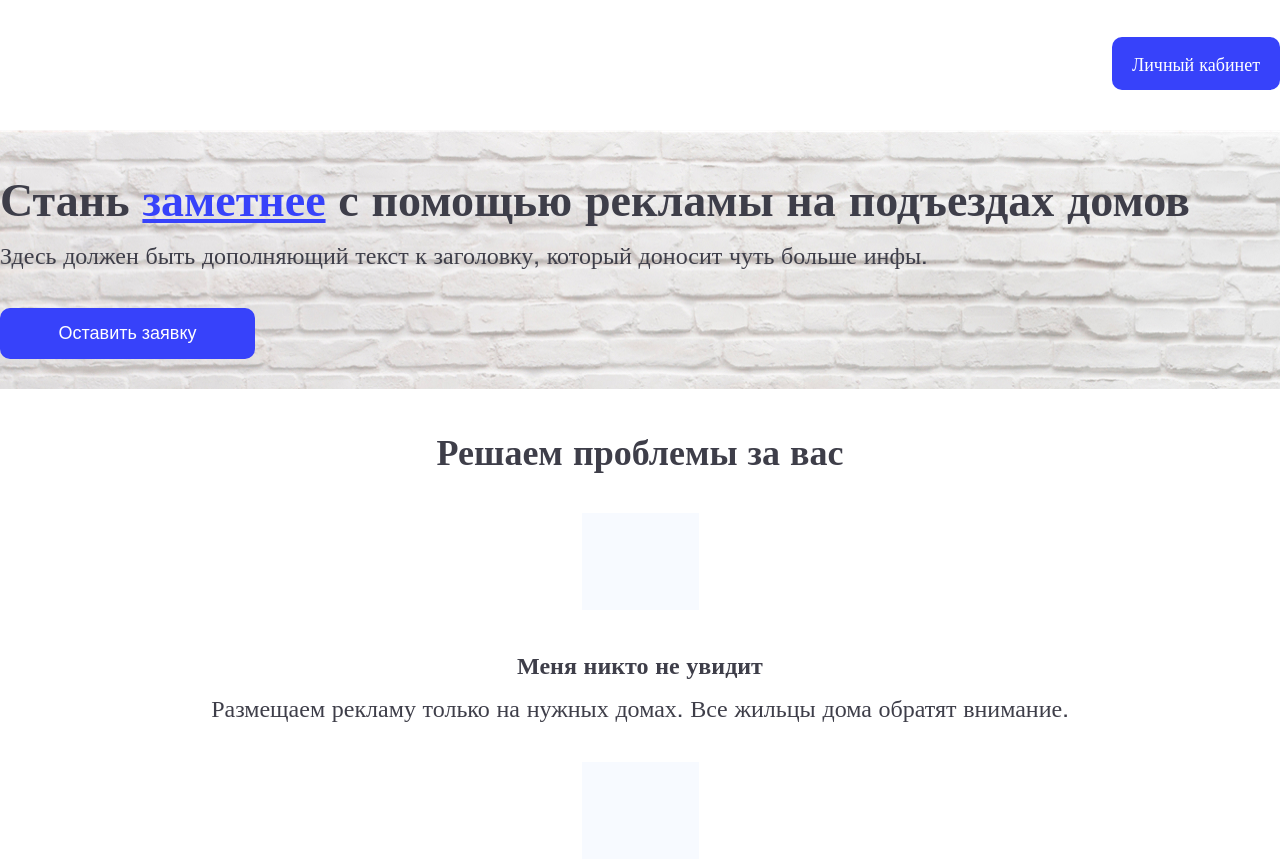
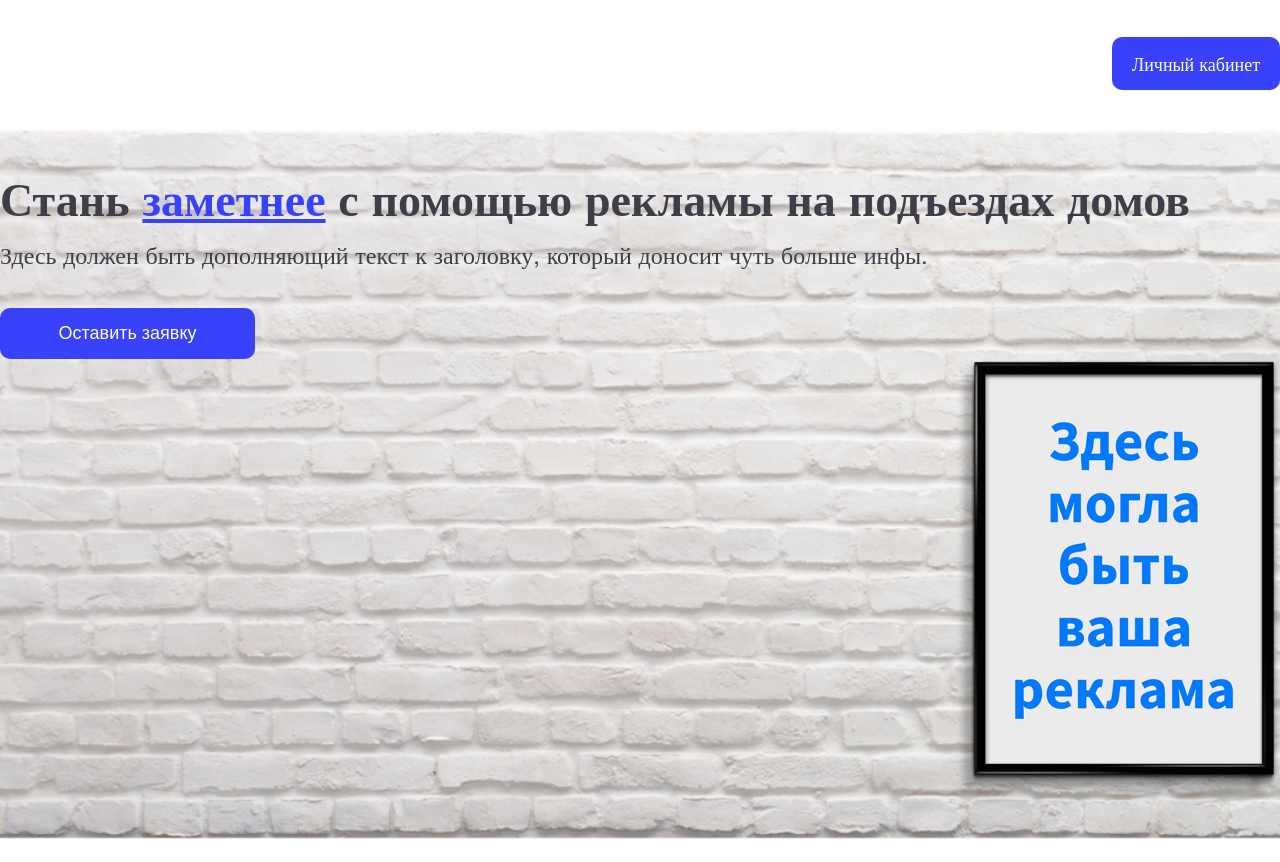
Before and after one commit to Do-omka/Atom, a plain HTML site: page src/index.html in a window 1280 px wide. Shown: the part 264-1126 px from the top of the page. Drawn offline with nearby package versions, Linux system fonts and the light colour scheme; files that its build step writes are made by us from their sources.

Commit message:
index banner

```diff
--- a/src/index.html
+++ b/src/index.html
@@ -14,12 +14,12 @@
 		<section class='board'>
 			<div class='container'>
 				<div class='row'>
-					<div class='col-xl-8 f'>
+					<div class='text col-sm-8'>
 						<b>Стань <em>заметнее</em> с помощью рекламы на подъездах домов</b>
 						<p>Здесь должен быть дополняющий текст к заголовку, который доносит чуть больше инфы.</p>
 						<button type='button' class='recall btn w-3'>Оставить заявку</button>
 					</div>
-					<div class='promo col-xl-4'></div>
+					<div class='promo col-sm-4'></div>
 				</div>
 			</div>
 		</section>
--- a/src/less/main.less
+++ b/src/less/main.less
@@ -511,7 +511,7 @@ section.article {
 	}
 }
 
-.separate {
+section.separate {
 	padding-bottom: 2.25rem;
 	border-bottom: 6px solid #f7faff;
 }
@@ -532,8 +532,24 @@ p {
 	margin-bottom: 2rem;
 }
 .board {
+	.text {
+		.f;
+		align-self: center;
+	}
 	position: relative;
-	background-image: url(../img/brickwall.jpg);
+	background-image: url(../../src/img/brickwall.jpg);
+	background-size: cover;
+	.promo {
+		background: url(../../src/img/banner.png) no-repeat right;
+		background-size: contain;
+		height: 450px;
+		@media (max-width: 1200px) {
+			height: 250px;
+		}
+		@media (max-width: 576px) {
+			display: none;
+		}
+	}
 }
 
 .features {
```
Also changed, not shown: docs/index.html (+1 -1 lines), docs/css/main.css, src/img/banner.png (added), src/img/banner@2x.png (added), src/img/banner@3x.png (added), 1 other file.
